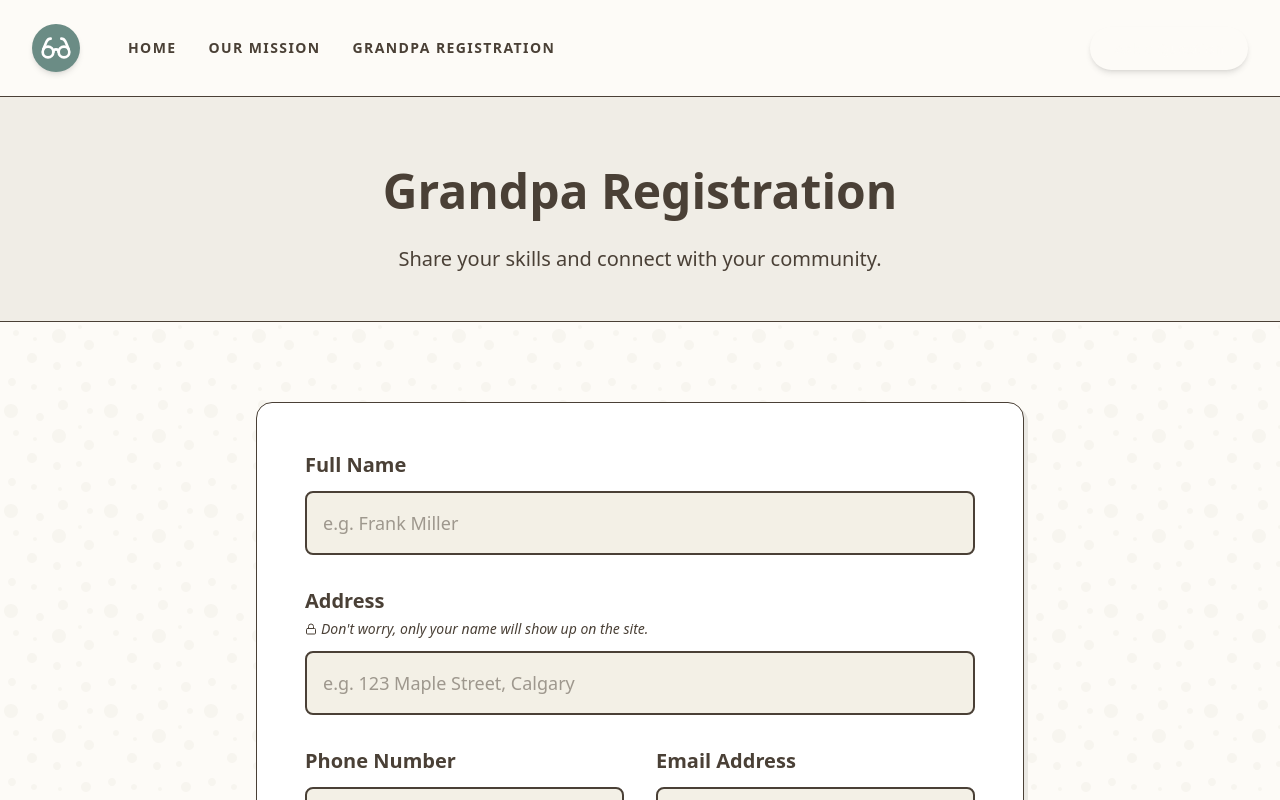
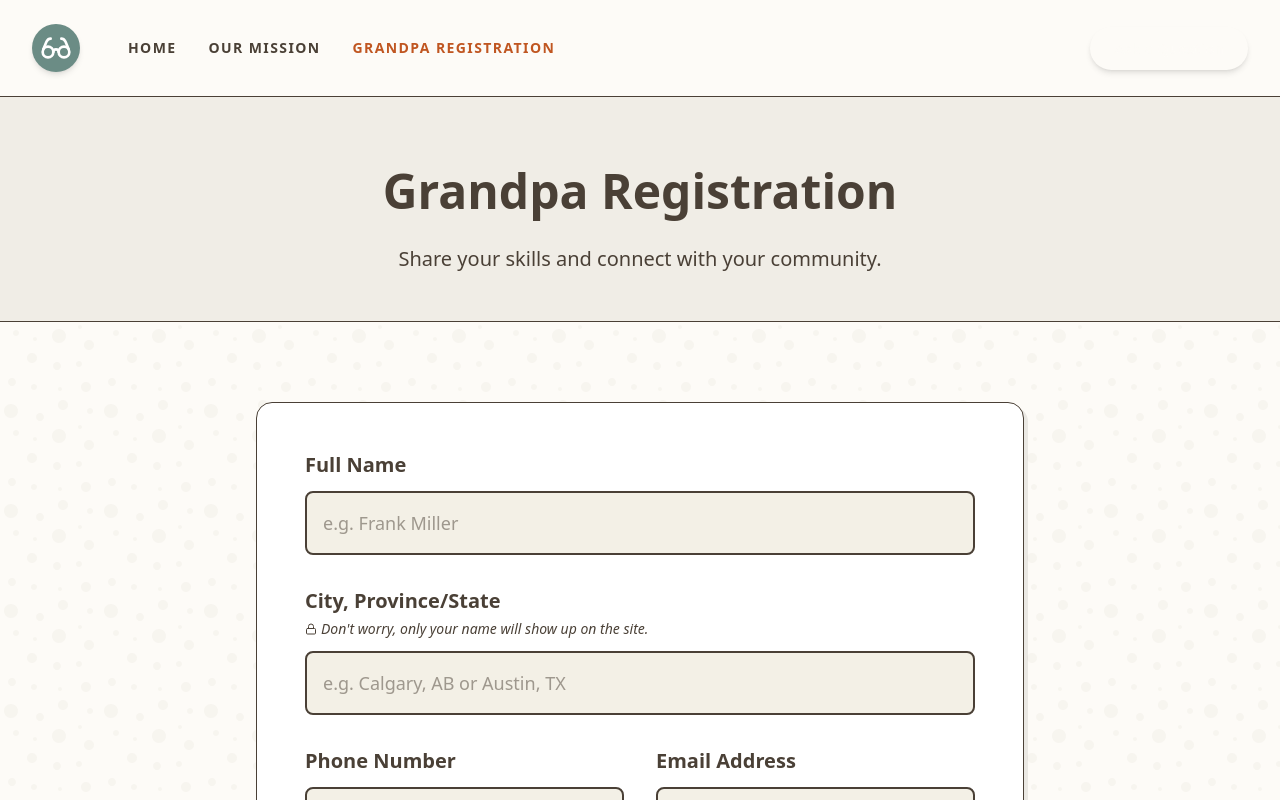
Before and after one commit to ifyoubuildit/ask-my-grandpa, a Next.js app: page /register in a window 1280 px wide. Shown: the top 800 px of the page. Built offline with nearby package versions, Linux system fonts and the light colour scheme; no server answers; a web font is replaced by a local one.

Commit message:
Fix: Active nav highlighting, search images, change address to city/state

```diff
--- a/app/register/page.tsx
+++ b/app/register/page.tsx
@@ -87,7 +87,7 @@ export default function RegisterPage() {
       const netlifyFormData = new FormData();
       netlifyFormData.append('form-name', 'grandpa-registration');
       netlifyFormData.append('name', formData.fullname);
-      netlifyFormData.append('address', formData.address);
+      netlifyFormData.append('city-state', formData.address);
       netlifyFormData.append('phone', formData.phone);
       netlifyFormData.append('email', formData.email);
       netlifyFormData.append('contact-preference', formData.contact_pref);
@@ -115,7 +115,7 @@ export default function RegisterPage() {
           body: new URLSearchParams({
             'form-name': 'grandpa-registration',
             'name': formData.fullname,
-            'address': formData.address,
+            'city-state': formData.address,
             'phone': formData.phone,
             'email': formData.email,
             'contact-preference': formData.contact_pref,
@@ -162,7 +162,7 @@ export default function RegisterPage() {
             {/* Hidden fields for Netlify Forms detection */}
             <div style={{ display: 'none' }}>
               <input name="name" value={formData.fullname} readOnly />
-              <input name="address" value={formData.address} readOnly />
+              <input name="city-state" value={formData.address} readOnly />
               <input name="phone" value={formData.phone} readOnly />
               <input name="email" value={formData.email} readOnly />
               <input name="contact-preference" value={formData.contact_pref} readOnly />
@@ -187,10 +187,10 @@ export default function RegisterPage() {
               />
             </div>
 
-            {/* Address */}
+            {/* City, Province/State */}
             <div className="mb-8">
               <label className="block text-vintage-dark font-heading font-bold text-xl mb-1">
-                Address
+                City, Province/State
               </label>
               <p className="text-sm text-vintage-dark/60 mb-3 italic flex items-center gap-1">
                 <Lock className="w-3 h-3" /> Don't worry, only your name will show up on the site.
@@ -201,7 +201,7 @@ export default function RegisterPage() {
                 value={formData.address}
                 onChange={handleInputChange}
                 className="w-full bg-vintage-cream border-2 border-vintage-gold/30 rounded-lg p-4 text-lg text-vintage-dark focus:border-vintage-accent focus:outline-none focus:ring-0"
-                placeholder="e.g. 123 Maple Street, Calgary"
+                placeholder="e.g. Calgary, AB or Austin, TX"
                 required
               />
             </div>
--- a/app/search/page.tsx
+++ b/app/search/page.tsx
@@ -144,7 +144,7 @@ function SearchResults() {
               {filteredGrandpas.map((grandpa, index) => (
                 <div key={index} className="bg-white rounded-xl shadow-[4px_4px_0px_rgba(74,64,54,0.1)] border border-vintage-gold/20 overflow-hidden flex flex-col md:flex-row">
                   <div className="w-full md:w-1/3 bg-vintage-cream/50 relative h-64 md:h-auto flex items-center justify-center">
-                    {grandpa.hasPhoto && grandpa.image ? (
+                    {grandpa.image ? (
                       <img
                         src={grandpa.image}
                         alt={grandpa.name}
--- a/components/layout/Navbar.tsx
+++ b/components/layout/Navbar.tsx
@@ -1,15 +1,19 @@
 'use client';
 
 import { useState } from 'react';
+import { usePathname } from 'next/navigation';
 import Link from 'next/link';
 import { Menu, Glasses } from 'lucide-react';
 
 export default function Navbar() {
   const [isMobileMenuOpen, setIsMobileMenuOpen] = useState(false);
+  const pathname = usePathname();
 
   const toggleMobileMenu = () => {
     setIsMobileMenuOpen(!isMobileMenuOpen);
   };
+
+  const isActive = (path: string) => pathname === path;
 
   return (
     <nav className="sticky top-0 z-50 bg-[#fdfbf7]/95 backdrop-blur-sm border-b border-vintage-gold/30">
@@ -24,13 +28,28 @@ export default function Navbar() {
 
           {/* Desktop Menu */}
           <div className="hidden md:flex space-x-8 items-center">
-            <Link href="/" className="text-vintage-dark hover:text-vintage-accent font-bold text-sm uppercase tracking-widest transition-colors">
+            <Link
+              href="/"
+              className={`font-bold text-sm uppercase tracking-widest transition-colors ${
+                isActive('/') ? 'text-vintage-accent' : 'text-vintage-dark hover:text-vintage-accent'
+              }`}
+            >
               Home
             </Link>
-            <Link href="/mission" className="text-vintage-dark hover:text-vintage-accent font-bold text-sm uppercase tracking-widest transition-colors">
+            <Link
+              href="/mission"
+              className={`font-bold text-sm uppercase tracking-widest transition-colors ${
+                isActive('/mission') ? 'text-vintage-accent' : 'text-vintage-dark hover:text-vintage-accent'
+              }`}
+            >
               Our Mission
             </Link>
-            <Link href="/register" className="text-vintage-dark hover:text-vintage-accent font-bold text-sm uppercase tracking-widest transition-colors">
+            <Link
+              href="/register"
+              className={`font-bold text-sm uppercase tracking-widest transition-colors ${
+                isActive('/register') ? 'text-vintage-accent' : 'text-vintage-dark hover:text-vintage-accent'
+              }`}
+            >
               Grandpa Registration
             </Link>
           </div>
@@ -55,13 +74,28 @@ export default function Navbar() {
       {isMobileMenuOpen && (
         <div className="md:hidden bg-[#f3f0e6] border-b border-vintage-gold/30">
           <div className="px-4 pt-2 pb-4 space-y-1">
-            <Link href="/" className="block px-3 py-2 text-vintage-dark font-bold text-lg">
+            <Link
+              href="/"
+              className={`block px-3 py-2 font-bold text-lg ${
+                isActive('/') ? 'text-vintage-accent' : 'text-vintage-dark'
+              }`}
+            >
               Home
             </Link>
-            <Link href="/mission" className="block px-3 py-2 text-vintage-dark font-bold text-lg">
+            <Link
+              href="/mission"
+              className={`block px-3 py-2 font-bold text-lg ${
+                isActive('/mission') ? 'text-vintage-accent' : 'text-vintage-dark'
+              }`}
+            >
               Our Mission
             </Link>
-            <Link href="/register" className="block px-3 py-2 text-vintage-dark font-bold text-lg">
+            <Link
+              href="/register"
+              className={`block px-3 py-2 font-bold text-lg ${
+                isActive('/register') ? 'text-vintage-accent' : 'text-vintage-dark'
+              }`}
+            >
               Grandpa Registration
             </Link>
           </div>
```
